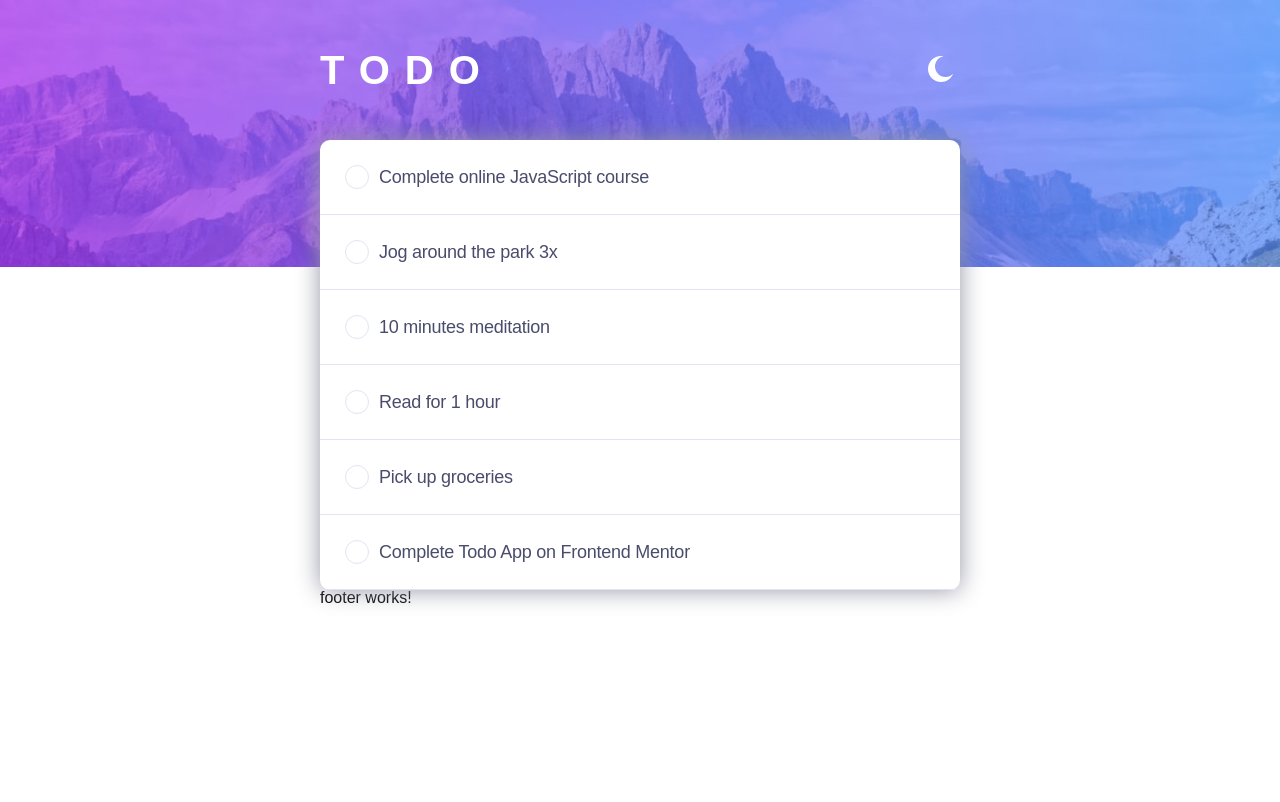
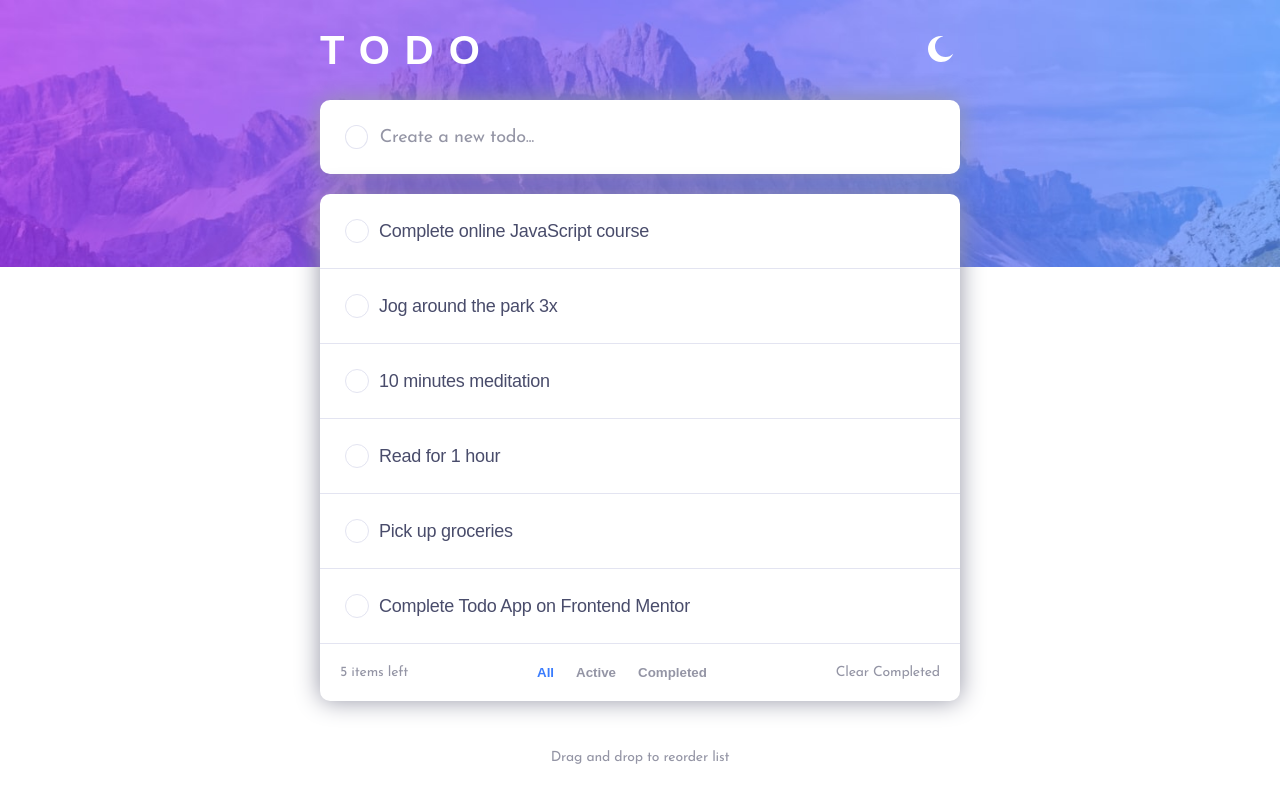
Before and after one commit to curlos/task-tracker-angular, an Angular app: page / in a window 1280 px wide. Shown: the top 802 px of the page. Built offline with nearby package versions, Linux system fonts and the light colour scheme; data requests are answered from the project's data file.

Commit message:
Add 'Add Task Item' and 'Footer'

```diff
--- a/src/app/app.module.ts
+++ b/src/app/app.module.ts
@@ -7,6 +7,7 @@ import { TasksComponent } from './components/tasks/tasks.component';
 import { TaskItemComponent } from './components/task-item/task-item.component';
 import { HeaderComponent } from './components/header/header.component';
 import { FooterComponent } from './components/footer/footer.component';
+import { AddTaskItemComponent } from './components/add-task-item/add-task-item.component';
 
 @NgModule({
   declarations: [
@@ -14,7 +15,8 @@ import { FooterComponent } from './components/footer/footer.component';
     TasksComponent,
     TaskItemComponent,
     HeaderComponent,
-    FooterComponent
+    FooterComponent,
+    AddTaskItemComponent
   ],
   imports: [
     BrowserModule,
--- /dev/null
+++ b/src/app/components/add-task-item/add-task-item.component.css
@@ -0,0 +1,26 @@
+.container {
+  display: flex;
+  align-items: center;
+  gap: 10px;
+  padding: 25px;
+  width: 100%;
+  background-color: #FFFFFF;
+  border-radius: 10px;
+  filter: drop-shadow(0 0 0.75rem #9495A5);
+  margin-bottom: 20px;
+}
+
+input {
+  width: 100%;
+  height: auto;
+  outline: none;
+  border: none;
+  font-family: 'Josefin Sans', sans-serif;
+  font-size: 18px;
+  letter-spacing: -0.25px;
+  font-weight: 400;
+}
+
+input::placeholder {
+  color: #9495A5;
+}
--- /dev/null
+++ b/src/app/components/add-task-item/add-task-item.component.html
@@ -0,0 +1,6 @@
+<div class="container">
+  <div class="checkWrapper">
+
+  </div>
+  <input type="text" placeholder="Create a new todo...">
+</div>
--- /dev/null
+++ b/src/app/components/add-task-item/add-task-item.component.ts
@@ -0,0 +1,15 @@
+import { Component, OnInit } from '@angular/core';
+
+@Component({
+  selector: 'app-add-task-item',
+  templateUrl: './add-task-item.component.html',
+  styleUrls: ['./add-task-item.component.css']
+})
+export class AddTaskItemComponent implements OnInit {
+
+  constructor() { }
+
+  ngOnInit(): void {
+  }
+
+}
--- a/src/app/components/footer/footer.component.css
+++ b/src/app/components/footer/footer.component.css
@@ -0,0 +1,10 @@
+.container {
+  width: 100%;
+  text-align: center;
+  color: #9495A5;
+  font-family: 'Josefin Sans', sans-serif;
+  font-weight: 400;
+  font-size: 14px;
+  letter-spacing: -0.19px;
+  margin: 50px 0px;
+}
--- a/src/app/components/footer/footer.component.html
+++ b/src/app/components/footer/footer.component.html
@@ -1 +1,3 @@
-<p>footer works!</p>
+<div class="container">
+  <p>Drag and drop to reorder list</p>
+</div>
--- a/src/app/components/header/header.component.css
+++ b/src/app/components/header/header.component.css
@@ -3,7 +3,7 @@
   justify-content: space-between;
   align-items: center;
   gap: 15px;
-  margin-bottom: 50px;
+  margin-bottom: 30px;
 }
 
 h1 {
--- a/src/app/components/task-item/task-item.component.css
+++ b/src/app/components/task-item/task-item.component.css
@@ -6,13 +6,6 @@
   border-bottom: 1px solid #E3E4F1;
 }
 
-.checkWrapper {
-  border: 1px solid #E3E4F1;
-  border-radius: 50%;
-  height: 24px;
-  width: 24px;
-}
-
 p {
   font-size: 18px;
   letter-spacing: -0.25px;
--- a/src/app/components/tasks/tasks.component.css
+++ b/src/app/components/tasks/tasks.component.css
@@ -11,7 +11,7 @@ img {
 }
 
 .mainWrapper {
-  padding-top: 50px;
+  padding-top: 30px;
   display: flex;
   flex-direction: column;
   justify-content: center;
@@ -28,3 +28,35 @@ img {
   border-radius: 10px;
   filter: drop-shadow(0 0 0.75rem #9495A5);
 }
+
+.tasksInfoAndActions {
+  padding: 20px;
+  display: flex;
+  justify-content: space-between;
+  font-family: 'Josefin Sans', sans-serif;
+  font-size: 14px;
+  letter-spacing: -0.19px;
+  color: #9495A5;
+}
+
+.tasksInfoAndActions div {
+  align-self: center;
+}
+
+.buttons {
+  flex: 1;
+  display: flex;
+  gap: 10px;
+  justify-content: center;
+}
+
+.buttons button {
+  border: none;
+  background-color: transparent;
+  font-weight: bold;
+  color: #9495A5;
+}
+
+.buttons button.selectedFilter {
+  color: #3A7CFD;
+}
--- a/src/app/components/tasks/tasks.component.html
+++ b/src/app/components/tasks/tasks.component.html
@@ -4,11 +4,25 @@
     <div class="middleWrapper">
       <app-header></app-header>
 
+      <app-add-task-item></app-add-task-item>
+
       <div class="tasksContainer">
         <app-task-item
           *ngFor="let task of tasks"
         [task]="task"
         ></app-task-item>
+
+        <div class="tasksInfoAndActions">
+          <div>5 items left</div>
+
+          <div class="buttons">
+            <button class="selectedFilter">All</button>
+            <button>Active</button>
+            <button>Completed</button>
+          </div>
+
+          <div>Clear Completed</div>
+        </div>
       </div>
       <app-footer></app-footer>
     </div>
--- a/src/styles.css
+++ b/src/styles.css
@@ -143,3 +143,10 @@ a,
 button {
   cursor: pointer;
 }
+
+.checkWrapper {
+  border: 1px solid #E3E4F1;
+  border-radius: 50%;
+  height: 24px;
+  width: 24px;
+}
```
Also changed, not shown: 1 other file (tests, documents, lock files or other folders).
